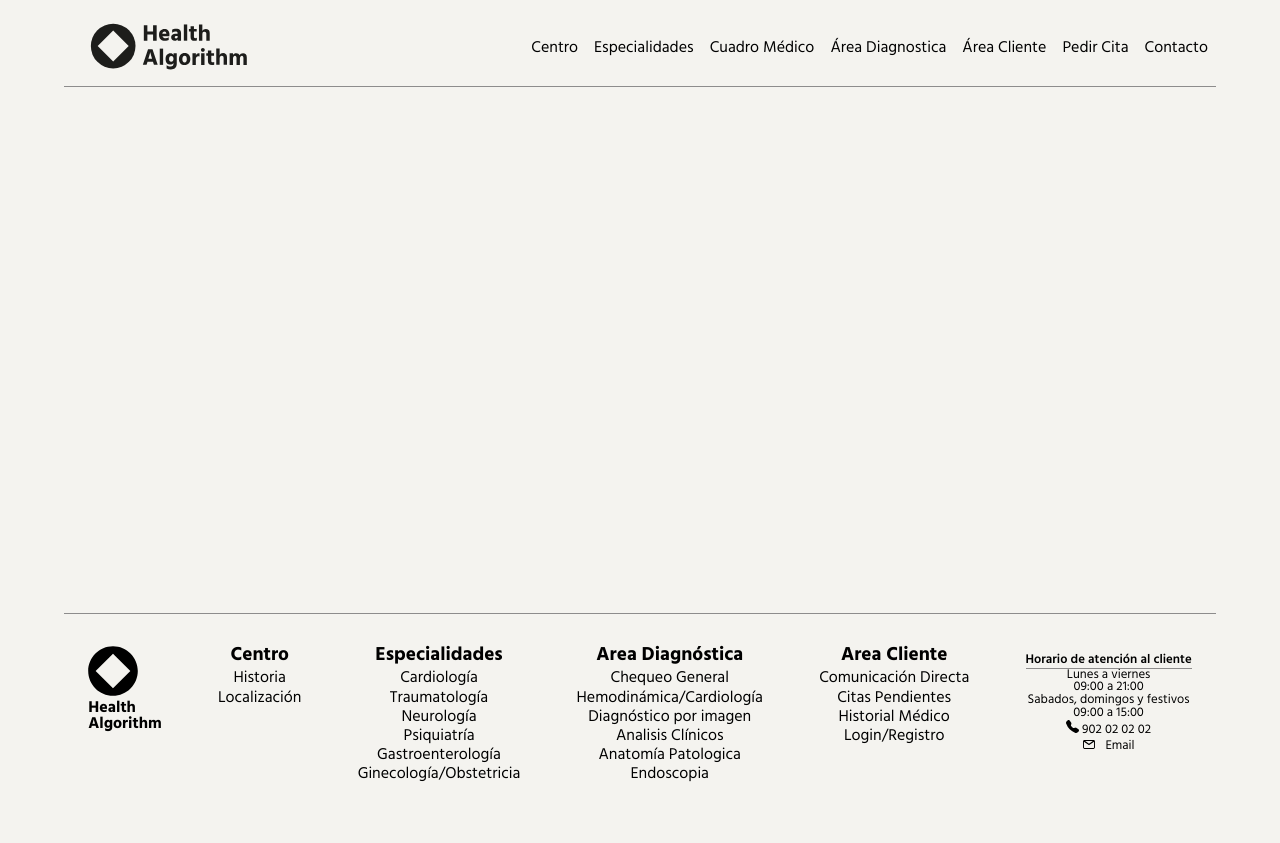
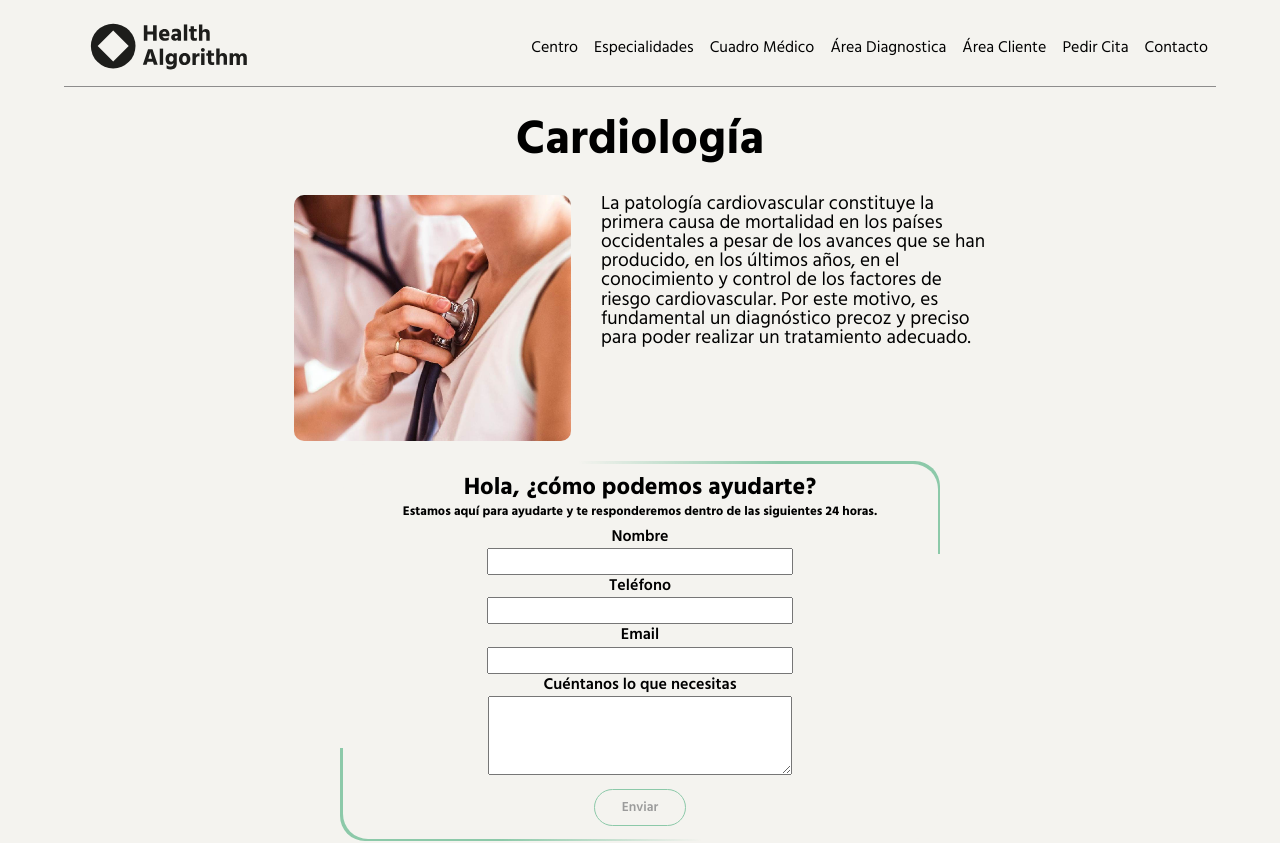
Before and after one commit to carlotajuncosa/front-proyectofinal, a React (Create React App) app: page /cardiologia in a window 1280 px wide. Shown: the top 843 px of the page. Before the commit the page ends 800 px from the top, so only its background shows below. Built offline with nearby package versions, Linux system fonts and the light colour scheme.

Commit message:
FEAT: Added new page Speciallities linked with Home and Footer

```diff
--- a/src/App.jsx
+++ b/src/App.jsx
@@ -15,6 +15,7 @@ import { useEffect } from "react";
 import { useDispatch } from "react-redux";
 import { checkSession } from "./redux/auth/auth.actions";
 import { useNavigate } from "react-router-dom/dist";
+import SpecsTemplate from "./componentes/SpecsTemplate";
 
 function App() {
   const dispatch = useDispatch();
@@ -37,6 +38,49 @@ function App() {
         <Route path="/area-cliente" element={<AreaCliente />} />
         <Route path="/pedir-cita" element={<PedirCita />} />
         <Route path="/contacto" element={<Contacto />} />
+        <Route path="/cardiologia" element={<SpecsTemplate
+               title="Cardiología"
+               img="/assets/specialties/cardiologia.jpg"
+               desc="La patología cardiovascular constituye la primera causa de
+               mortalidad en los países occidentales a pesar de los avances que
+               se han producido, en los últimos años, en el conocimiento y
+               control de los factores de riesgo cardiovascular. Por este motivo,
+               es fundamental un diagnóstico precoz y preciso para poder realizar
+               un tratamiento adecuado." />} />
+        <Route path="/traumatologia" element={<SpecsTemplate
+               title="Traumatología"
+               img="/assets/specialties/traumatologia.jpg"
+               desc="La Cirugía Ortopédica es una rama de la cirugía que se refiere los
+                     desórdenes del aparato locomotor.
+                     Tiene el campo de actuación en corregir problemas musculares,
+                     esqueléticos y articulares. La traumatología se ocupa de lesiones
+                     traumáticas de columna y extremidades que afectan a los huesos, ligamentos
+                     y articulaciones, músculos y tendones y heridas en la piel." />} />
+        <Route path="/dermatologia" element={<SpecsTemplate
+               title="Dermatología"
+               img="/assets/specialties/dermatologia.webp"
+               desc="La Dermatología es la especialidad médica encargada del estudio de la piel,
+                     su estructura, función y enfermedades. La piel es el mayor órgano del cuerpo y,
+                     obviamente, el más visible. Aunque muchas enfermedades de este órgano se presentan aisladas,
+                     algunas de ellas son exteriorizaciones de dolencias internas y por lo tanto el dermatólogo tiene
+                     conocimientos en diferentes áreas de la medicina." />} />
+        <Route path="/psiquiatria" element={<SpecsTemplate
+               title="Psiquiatría"
+               img="/assets/specialties/psiquiatria.jpg"
+               desc="La psiquiatría es la rama de la medicina dedicada al estudio de los trastornos mentales con el objetivo
+                     de prevenir, evaluar, diagnosticar, tratar y rehabilitar a las personas con trastornos mentales y asegurar
+                     la autonomía y la adaptación del individuo a las condiciones de su existencia" />} />
+        <Route path="/gastroenterologia" element={<SpecsTemplate
+               title="Gastroenterología"
+               img="/assets/specialties/gastro.jpg"
+               desc="La especialidad del aparato digestivo es la rama de la medicina que se ocupa del tubo digestivo, hígado,
+                     vías biliares y páncreas." />} />
+        <Route path="/ginecologia" element={<SpecsTemplate
+               title="Ginecología"
+               img="/assets/specialties/Gine.jpeg"
+               desc="La Ginecología hace referencia a la especialidad médica y quirúrgica que trata las enfermedades del sistema
+                     reproductor femenino (útero, vagina y ovarios).La Obstetricia es la parte de la medicina que se encarga de la gestación,
+                     el parto y el puerperio de la mujer (periodo desde el parto hasta que la mujer regresa a su estado anterior a la gestación)." />} />
       </Routes>
       <Footer />
     </div>
--- a/src/componentes/Footer.jsx
+++ b/src/componentes/Footer.jsx
@@ -29,22 +29,22 @@ const Footer = () => {
       </ul>
       <ul className="footer__ul">
         <h3>Especialidades</h3>
-        <NavLink to="/" className="footer__links">
+        <NavLink to="/cardiologia" className="footer__links">
           <li className="footer__li">Cardiología</li>
         </NavLink>
-        <NavLink to="/" className="footer__links">
+        <NavLink to="/traumatologia" className="footer__links">
           <li className="footer__li">Traumatología</li>
         </NavLink>
-        <NavLink to="/" className="footer__links">
-          <li className="footer__li">Neurología</li>
+        <NavLink to="/dermatologia" className="footer__links">
+          <li className="footer__li">Dermatología</li>
         </NavLink>
-        <NavLink to="/" className="footer__links">
+        <NavLink to="/psiquiatria" className="footer__links">
           <li className="footer__li">Psiquiatría</li>
         </NavLink>
-        <NavLink to="/" className="footer__links">
+        <NavLink to="/gastroenterologia" className="footer__links">
           <li className="footer__li">Gastroenterología</li>
         </NavLink>
-        <NavLink to="/" className="footer__links">
+        <NavLink to="/ginecologia" className="footer__links">
           <li className="footer__li">Ginecología/Obstetricia</li>
         </NavLink>
       </ul>
--- /dev/null
+++ b/src/componentes/SpecsTemplate.jsx
@@ -0,0 +1,42 @@
+import React, { useEffect, useState } from 'react'
+import FormContact from './FormContact'
+import { useDispatch, useSelector } from 'react-redux';
+import { getDoctors } from '../redux/doctors/doctors.actions';
+import "../styles/SpecsTemplate.scss";
+
+const SpecsTemplate = ({ title, img, desc }) => {
+//     const dispatch = useDispatch();
+//     const { doctors, isLoading } = useSelector((state) => state.doctors);
+
+//     useEffect(() => {
+//         dispatch(getDoctors());
+
+//     }, []);
+
+//     const [doctorsInfo, setDoctorInfo] = useState();
+//     const filteredDoctors = [];
+//     console.log(doctorsInfo);
+//     const doctorMap = () =>{
+//             doctors.map((doctor) => {
+//                 if (doctor.specialty.toLowerCase().includes({title}.toLowerCase())) {
+//                   filteredDoctors.push(doctor);
+//                 }
+//                 const doctorsInfo = filteredDoctors.length ? filteredDoctors : doctors;
+//                 setDoctorInfo(doctorsInfo);
+//                 console.log(doctors);
+//               });
+//         };
+  return (
+    <div>
+        <h2 className='title'>{title}</h2>
+        <div className='specs'>
+            <img src={img} alt={title} />
+            <p>{desc}</p>
+        </div>
+        {/* {doctors && doctorMap()}; */}
+        <FormContact/>
+    </div>
+  )
+}
+
+export default SpecsTemplate;
--- a/src/pages/Home.jsx
+++ b/src/pages/Home.jsx
@@ -25,27 +25,39 @@ const Home = () => {
       <div className="home__specs">
         <div className="home__specs--wrapper">
           <div className="home__specs--img">
-            <img src="../../assets/iconsSpecialities/cardiologia.svg" alt="cardiologia"></img>
+            <NavLink to="/cardiologia">
+              <img src="../../assets/iconsSpecialities/cardiologia.svg" alt="cardiologia"></img>
+            </NavLink>
             <p className="home__specs--info">Cardiología</p>
           </div>
           <div className="home__specs--img">
+          <NavLink to="/dermatologia">
             <img src="../../assets/iconsSpecialities/dermatologia.svg" alt="dermatologia"></img>
+          </NavLink>
             <p className="home__specs--info">dermatologia</p>
           </div>
           <div className="home__specs--img">
+          <NavLink to="/gastroenterologia">
             <img src="../../assets/iconsSpecialities/gastro.svg" alt="gastro"></img>
+          </NavLink>
             <p className="home__specs--info">gastroenterologia</p>
           </div>
           <div className="home__specs--img">
+          <NavLink to="/ginecologia">
             <img src="../../assets/iconsSpecialities/ginecologia.svg" alt="ginecologia"></img>
+          </NavLink>
             <p className="home__specs--info">ginecologia</p>
           </div>
           <div className="home__specs--img">
+          <NavLink to="/psiquiatria">
             <img src="../../assets/iconsSpecialities/psiquiatria.svg" alt="psiquiatria"></img>
+          </NavLink>
             <p className="home__specs--info">psiquiatria</p>
           </div>
           <div className="home__specs--img">
+          <NavLink to="/traumatologia">
             <img src="../../assets/iconsSpecialities/traumatologia.svg" alt="traumatologia"></img>
+          </NavLink>
             <p className="home__specs--info">traumatologia</p>
           </div>
         </div>
--- /dev/null
+++ b/src/styles/SpecsTemplate.scss
@@ -0,0 +1,16 @@
+.specs{
+    display: flex;
+    justify-content: space-between;
+    gap: 30px;
+    width: 60%;
+    margin: 0 auto;
+
+    img{
+        width: 40%;
+        border-radius: 10px;
+    }
+
+    p{
+        font-size: 1.2rem;
+    }
+}
```
